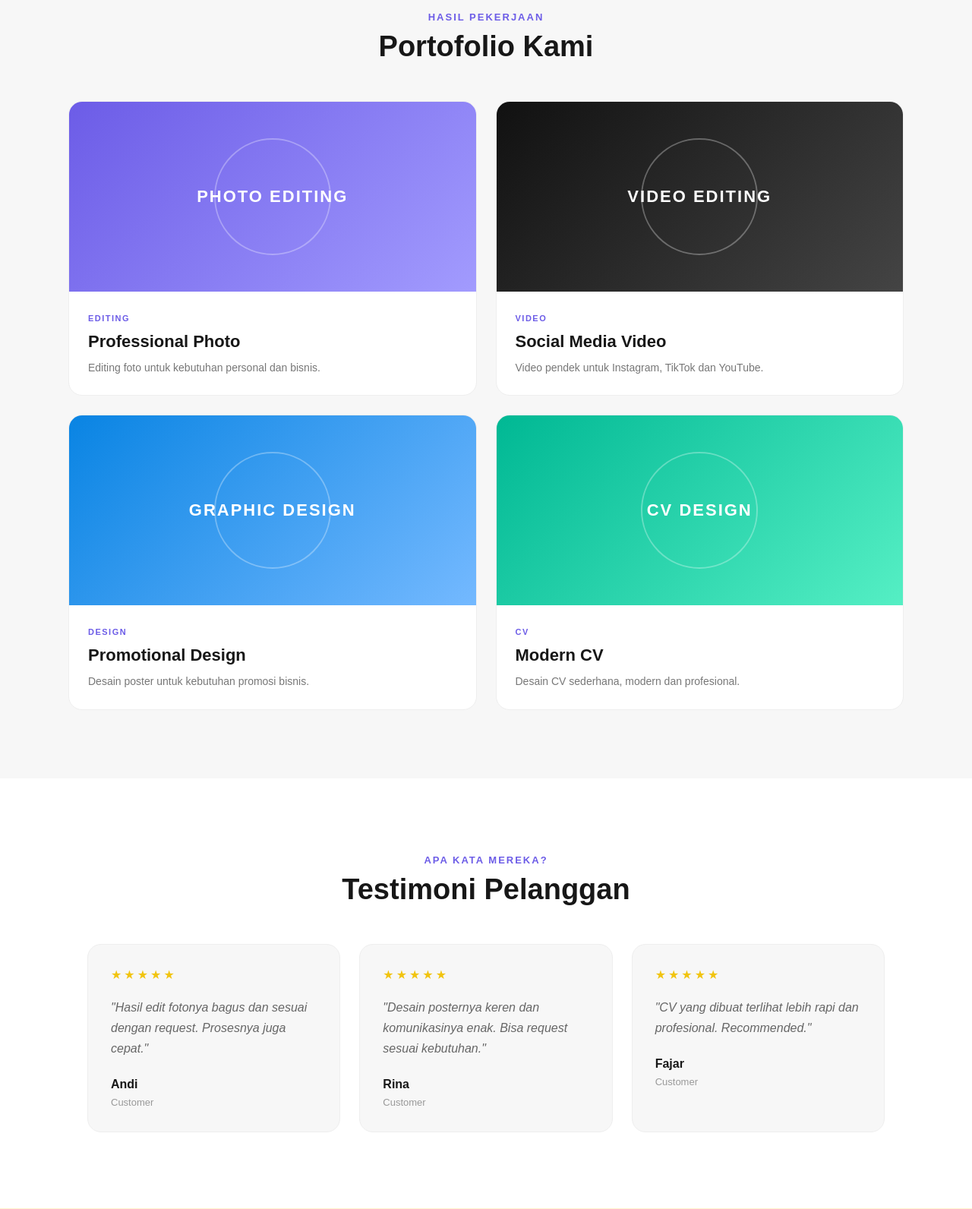
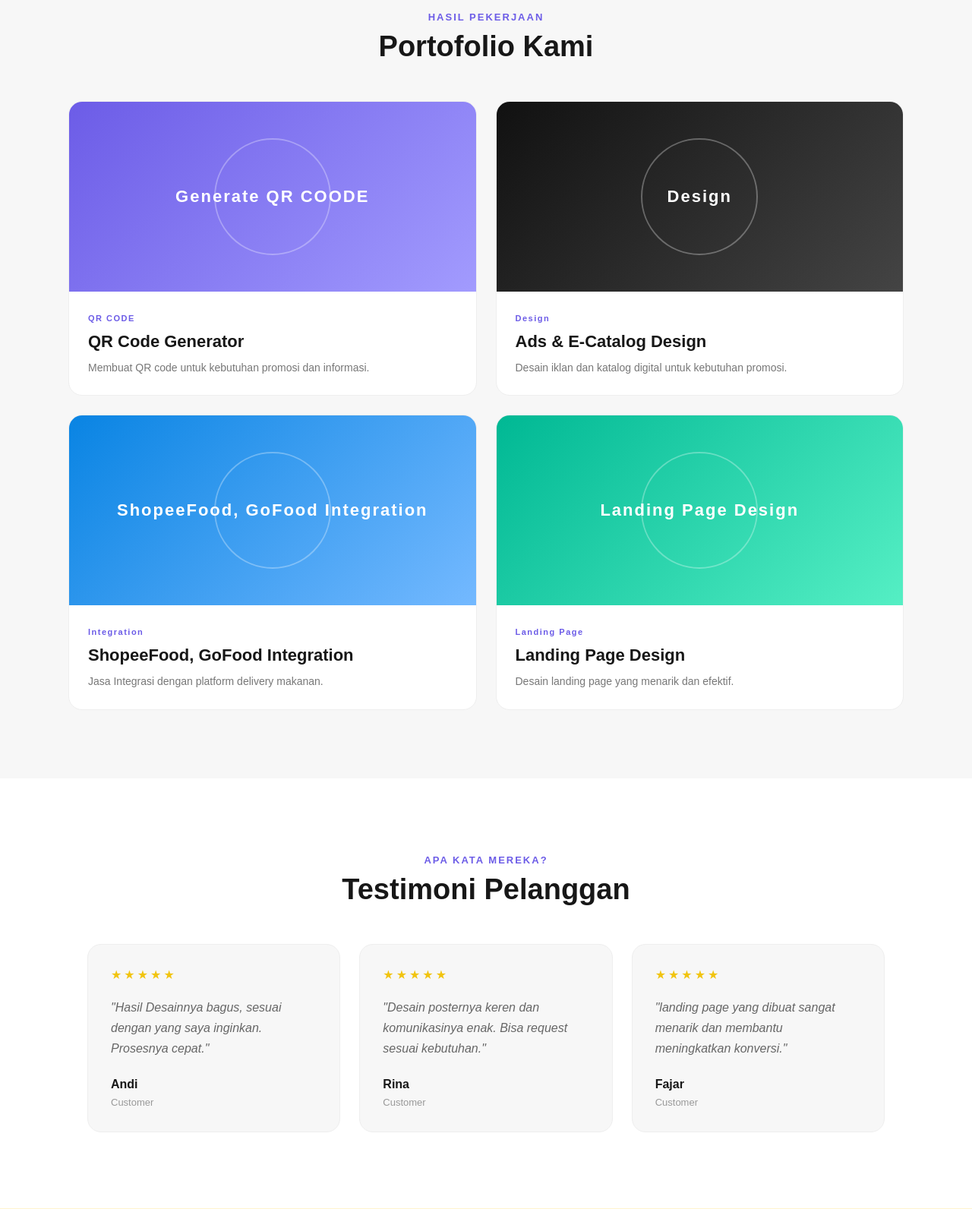
Before and after one commit to bagas-yusdhya04/portopolio_kelompok, a Flask app: page / in a window 1280 px wide. Shown: the part 2130-3722 px from the top of the page at 76% size. Run offline with Flask 3, Linux system fonts and the light colour scheme.

Commit message:
jumat 02 okto -2

```diff
--- a/templates/index.html
+++ b/templates/index.html
@@ -191,52 +191,52 @@
 
         <div class="portfolio-card">
             <div class="portfolio-image photo">
-                <span>PHOTO EDITING</span>
+                <span>Generate QR COODE </span>
             </div>
 
             <div class="portfolio-info">
-                <span class="portfolio-category">EDITING</span>
-                <h3>Professional Photo</h3>
-                <p>Editing foto untuk kebutuhan personal dan bisnis.</p>
+                <span class="portfolio-category">QR CODE</span>
+                <h3>QR Code Generator</h3>
+                <p>Membuat QR code untuk kebutuhan promosi dan informasi.</p>
             </div>
         </div>
 
 
         <div class="portfolio-card">
             <div class="portfolio-image video">
-                <span>VIDEO EDITING</span>
+                <span>Design</span>
             </div>
 
             <div class="portfolio-info">
-                <span class="portfolio-category">VIDEO</span>
-                <h3>Social Media Video</h3>
-                <p>Video pendek untuk Instagram, TikTok dan YouTube.</p>
+                <span class="portfolio-category">Design</span>
+                <h3>Ads & E-Catalog Design</h3>
+                <p>Desain iklan dan katalog digital untuk kebutuhan promosi.</p>
             </div>
         </div>
 
 
         <div class="portfolio-card">
             <div class="portfolio-image design">
-                <span>GRAPHIC DESIGN</span>
+                <span>ShopeeFood, GoFood Integration</span>
             </div>
 
             <div class="portfolio-info">
-                <span class="portfolio-category">DESIGN</span>
-                <h3>Promotional Design</h3>
-                <p>Desain poster untuk kebutuhan promosi bisnis.</p>
+                <span class="portfolio-category">Integration</span>
+                <h3>ShopeeFood, GoFood Integration</h3>
+                <p>Jasa Integrasi dengan platform delivery makanan.</p>
             </div>
         </div>
 
 
         <div class="portfolio-card">
             <div class="portfolio-image cv">
-                <span>CV DESIGN</span>
+                <span>Landing Page Design</span>
             </div>
 
             <div class="portfolio-info">
-                <span class="portfolio-category">CV</span>
-                <h3>Modern CV</h3>
-                <p>Desain CV sederhana, modern dan profesional.</p>
+                <span class="portfolio-category">Landing Page</span>
+                <h3>Landing Page Design</h3>
+                <p>Desain landing page yang menarik dan efektif.</p>
             </div>
         </div>
 
@@ -259,8 +259,8 @@
             <div class="stars">★★★★★</div>
 
             <p>
-                "Hasil edit fotonya bagus dan sesuai dengan
-                request. Prosesnya juga cepat."
+                "Hasil Desainnya bagus, sesuai dengan
+                yang saya inginkan. Prosesnya cepat."
             </p>
 
             <h4>Andi</h4>
@@ -285,8 +285,7 @@
             <div class="stars">★★★★★</div>
 
             <p>
-                "CV yang dibuat terlihat lebih rapi dan
-                profesional. Recommended."
+                "landing page yang dibuat sangat menarik dan membantu meningkatkan konversi."
             </p>
 
             <h4>Fajar</h4>
@@ -360,7 +359,7 @@
             </h2>
 
             <p>
-                KreasiDigital adalah usaha jasa digital yang
+                BaraCode Studio adalah usaha jasa digital yang
                 membantu pelanggan memenuhi berbagai kebutuhan
                 kreatif secara praktis, terjangkau, dan mudah
                 diakses.
@@ -431,7 +430,7 @@
             <select name="jasa" required>
 
             <select id="jasa">
-                <option value="Edit Foto">Edit Foto</option>
+                <option value="Edit Foto">Paket Merchant Starter Kit</option>
                 <option value="Edit Video">Edit Video</option>
                 <option value="Desain Grafis">Desain Grafis</option>
                 <option value="Desain CV">Desain CV</option>
```
